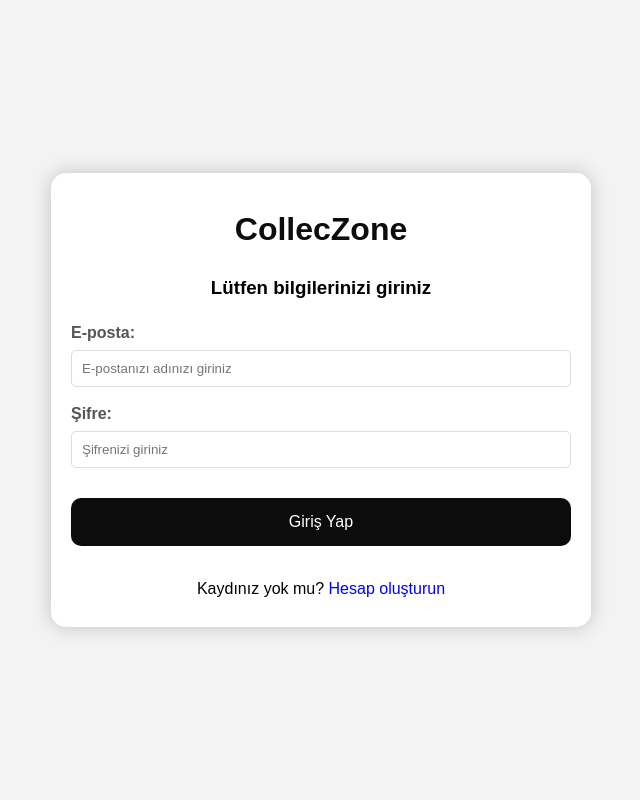
After one commit to alpererdinc/CollecZone, a PHP site: page /login/login.html in a window 1280 px wide. The commit adds this page. Shown: the whole page, without its empty margins (319-959 px from the left). Run offline with PHP 8.4, Linux system fonts and the light colour scheme.

Commit message:
Login Sayfasının oluşturulması

```diff
--- a/index.html
+++ b/index.html
@@ -28,8 +28,8 @@
 
     <!--Sağdakiler-->
         <div class="topnav-right">
-              <a href="giris">Giriş yap</a>
-              <a href="kayit">Kayıt ol</a>
+              <a href="login/login.html">Giriş yap</a>
+              <a href="login/login.html">Kayıt ol</a>
         </div>
 
     </div>
@@ -45,7 +45,9 @@
                <button type="submit" class="searchButton">
                  <i class="fa fa-search"></i>
               </button>
+              <img class="plakPhoto" src="images/plak.png" />
             </div>
          </div>
+
 </body>
 </html>
--- /dev/null
+++ b/login/login.html
@@ -0,0 +1,45 @@
+<!DOCTYPE html>
+<html lang="en">
+<head>
+    <meta charset="UTF-8">
+    <meta name="viewport" content="width=device-width, initial-scale=1.0">
+    <title>Document</title>
+    <link rel="stylesheet" href="style_login.css">
+</head>
+<body>
+    <div class="main">
+        <h1>CollecZone</h1>
+        <h3>Lütfen bilgilerinizi giriniz</h3>
+        <form action="">
+              <label for="email">
+                    E-posta:
+              </label>
+              <input type="email"
+                     id="email"
+                     name="email"
+                     placeholder="E-postanızı adınızı giriniz" required>
+
+              <label for="password">
+                    Şifre:
+              </label>
+              <input type="password"
+                     id="password"
+                     name="password"
+                     placeholder="Şifrenizi giriniz" required>
+
+              <div class="wrap">
+                    <button type="submit"
+                            onclick="solve()">
+                          Giriş Yap
+                    </button>
+              </div>
+        </form>
+        <p>Kaydınız yok mu?
+              <a href="#"
+                 style="text-decoration: none;">
+                    Hesap oluşturun
+              </a>
+        </p>
+  </div>
+</body>
+</html>
--- /dev/null
+++ b/login/style_login.css
@@ -0,0 +1,65 @@
+body {
+    display: flex;
+    align-items: center;
+    justify-content: center;
+    font-family: sans-serif;
+    line-height: 1.5;
+    min-height: 100vh;
+    background: #f3f3f3;
+    flex-direction: column;
+    margin: 0;
+}
+
+.main {
+    background-color: #fff;
+    border-radius: 15px;
+    box-shadow: 0 0 20px rgba(0, 0, 0, 0.2);
+    padding: 10px 20px;
+    transition: transform 0.2s;
+    width: 500px;
+    text-align: center;
+}
+
+h1 {
+    color: #0c0c0c;
+}
+
+label {
+    display: block;
+    width: 100%;
+    margin-top: 10px;
+    margin-bottom: 5px;
+    text-align: left;
+    color: #555;
+    font-weight: bold;
+}
+
+
+input {
+    display: block;
+    width: 100%;
+    margin-bottom: 15px;
+    padding: 10px;
+    box-sizing: border-box;
+    border: 1px solid #ddd;
+    border-radius: 5px;
+}
+
+button {
+    padding: 15px;
+    border-radius: 10px;
+    margin-top: 15px;
+    margin-bottom: 15px;
+    border: none;
+    color: white;
+    cursor: pointer;
+    background-color: #0c0c0c;
+    width: 100%;
+    font-size: 16px;
+}
+
+.wrap {
+    display: flex;
+    justify-content: center;
+    align-items: center;
+}
```
Also changed, not shown: style.css (+9 -1 lines), images/plak.png (added).
